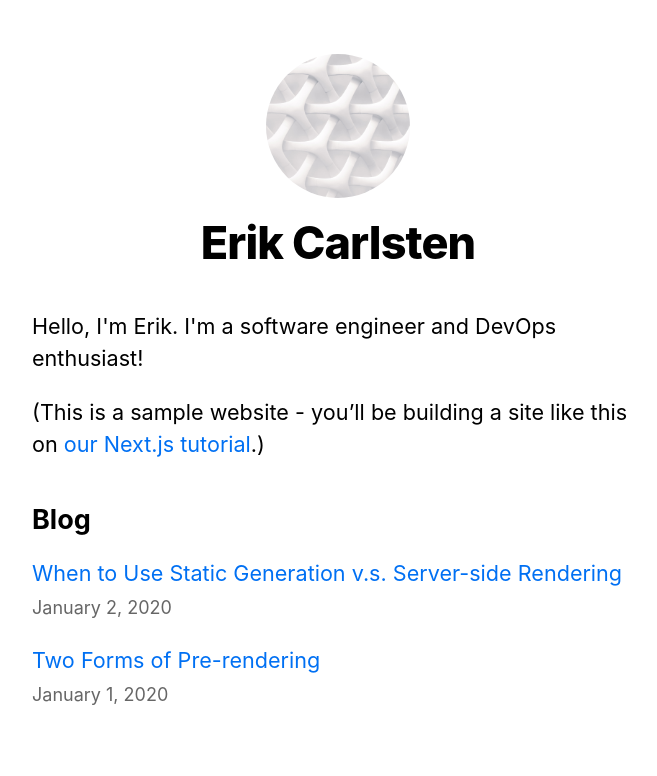
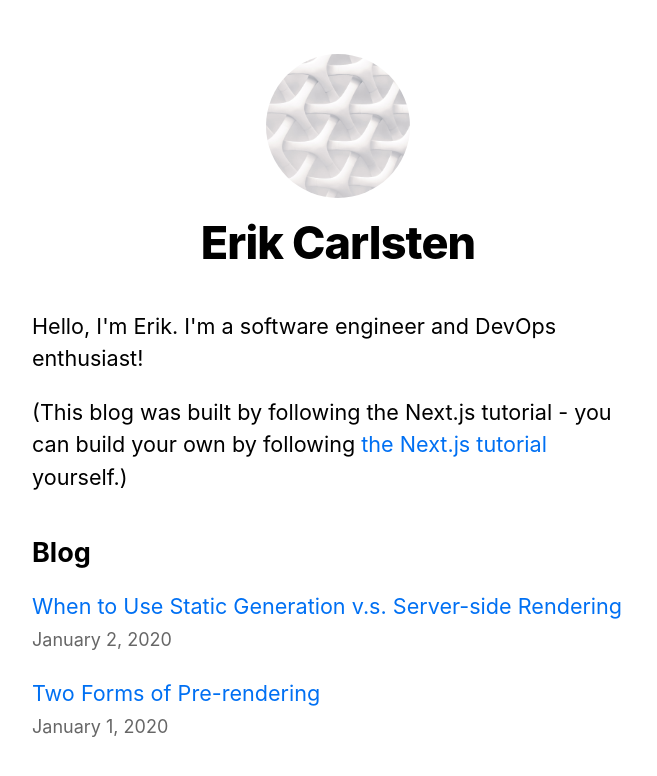
Before and after one commit to ecarlste/nextjs-blog, a Next.js app: page / in a window 1280 px wide. Shown: the top 776 px of the page, without its empty margins (302-959 px from the left). Built offline with nearby package versions, Linux system fonts and the light colour scheme.

Commit message:
Updated the body for testing deployments and PRs with Vercel (#1)

```diff
--- a/pages/index.js
+++ b/pages/index.js
@@ -24,8 +24,9 @@ export default function Home({ allPostsData }) {
       <section className={utilStyles.headingMd}>
         <p>Hello, I'm Erik. I'm a software engineer and DevOps enthusiast!</p>
         <p>
-          (This is a sample website - you’ll be building a site like this on{' '}
-          <a href="https://nextjs.org/learn">our Next.js tutorial</a>.)
+          (This blog was built by following the Next.js tutorial - you can build
+          your own by following{' '}
+          <a href="https://nextjs.org/learn">the Next.js tutorial</a> yourself.)
         </p>
       </section>
       <section className={`${utilStyles.headingMd} ${utilStyles.padding1px}`}>
```
